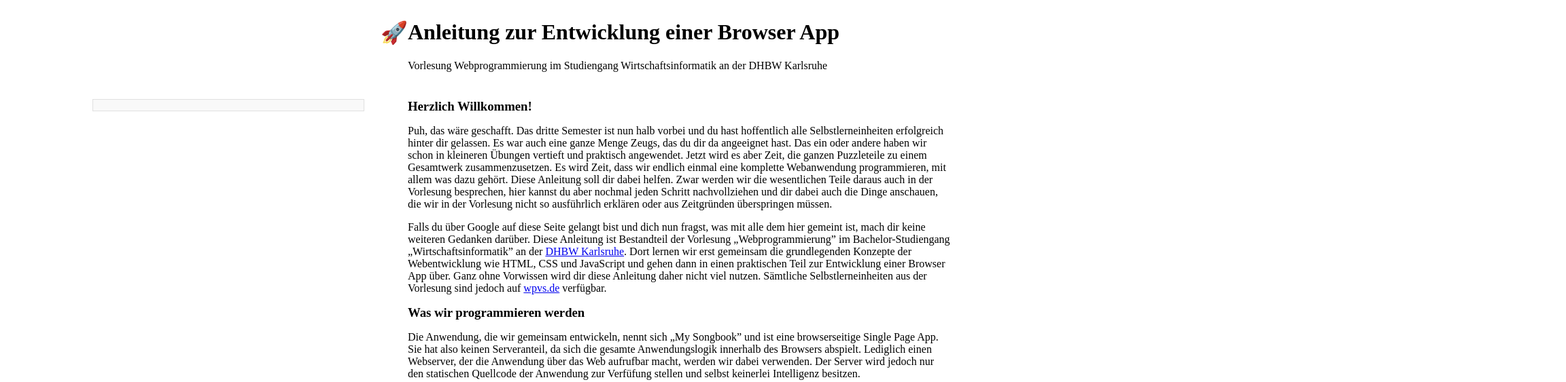
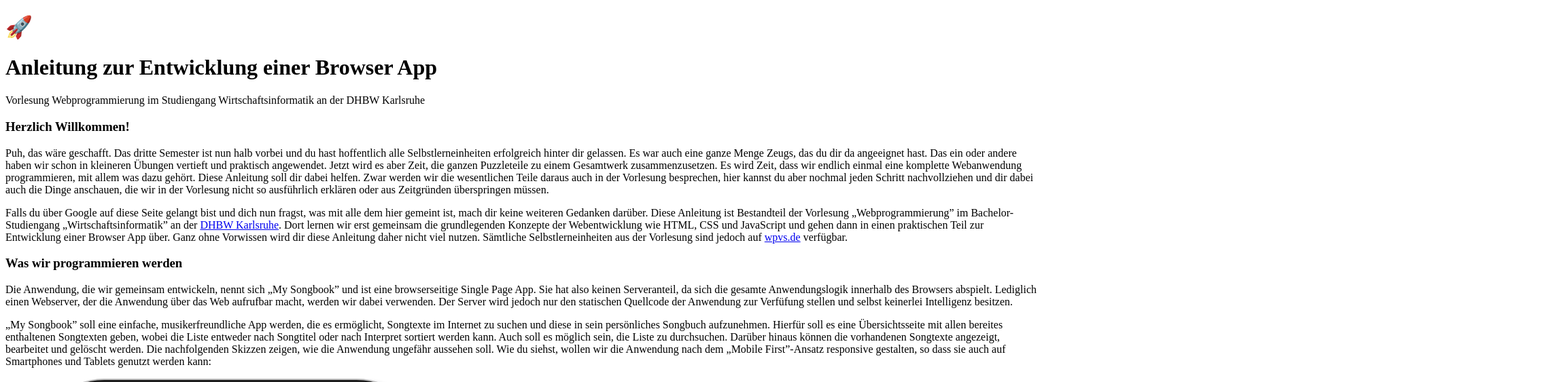
Before and after one commit to DennisSchulmeister/dhbwka-wwi-webprog-browser-app, a website built with Parcel: page src/index.html in a window 1536 px wide. Shown: the top 563 px of the page at 68% size, 2304 px wide, since content can reach past the window. Built offline with nearby package versions, Linux system fonts and the light colour scheme; what mini-tutorial.js would draw is missing.

Commit message:
Anpassung an mini-tutorial.js 1.0.7

```diff
--- a/package.json
+++ b/package.json
@@ -27,7 +27,7 @@
     },
     "devDependencies": {
         "highlight.js": "^9.12.0",
-        "mini-tutorial.js": "^1.0.6",
+        "mini-tutorial.js": "^1.0.7",
         "parcel-bundler": "^1.9.7",
         "shelljs": "^0.7.8"
     }
--- a/src/index.css
+++ /dev/null
@@ -1,72 +0,0 @@
-/* Auf großen Bildschirmen, Inhaltsverzeichnis neben den Text stellen */
-#rocket {
-    display: none;
-}
-
-@media screen and (min-width: 86em) {
-    /* Etwas mehr Platz vorsehen */
-    html {
-        max-width: none;
-    }
-
-    /* Anorderung im Gitter */
-    body {
-        display: grid;
-        grid-gap: 1.5em;
-        grid-template-columns: 25em 1em 50em;
-        justify-content: center;
-    }
-
-    #rocket {
-        display: block;
-        grid-row: 1;
-        grid-column: 2;
-    }
-
-    #title {
-        grid-row: 1;
-        grid-column: 3;
-    }
-
-    #toc-left {
-        grid-row: 2;
-        grid-column: 1;
-    }
-
-    #content {
-        grid-row: 2;
-        grid-column: 3;
-    }
-
-    #bottom {
-        grid-row: 3;
-        grid-column: 3;
-    }
-
-    /* Fine Tuning der Abstände */
-    #toc > h3 {
-        margin-top: 0;
-    }
-
-    #content h2,
-    #content h3 {
-        margin-top: 0;
-        margin-bottom: 0.5em;
-    }
-
-    #bottom > footer {
-        margin-top: 0.5em;
-    }
-
-    /* Inhaltsverzeichnis hervorheben */
-    #toc {
-        border: 1px solid #e0e0e0;
-        background-color: #f9f9f9;
-        padding: 0.5em;
-    }
-}
-
-/* Deutsche Nummerierung für Abbildungen */
-:root {
-    --figure-short-code: 'Abb. ';
-}
--- a/src/index.html
+++ b/src/index.html
@@ -7,7 +7,7 @@
     </head>
     <body class="hidden">
         <!-- Titel -->
-        <h1 id="rocket">🚀</h1>
+        <h1 id="icon">🚀</h1>
         <div id="title">
             <h1>Anleitung zur Entwicklung einer Browser App</h1>
             <p class="subtitle">
--- /dev/null
+++ b/src/style.css
@@ -0,0 +1,4 @@
+/* Deutsche Nummerierung für Abbildungen */
+:root {
+    --figure-short-code: 'Abb. ';
+}
```
Also changed, not shown: src/index.js (+4 -3 lines).
